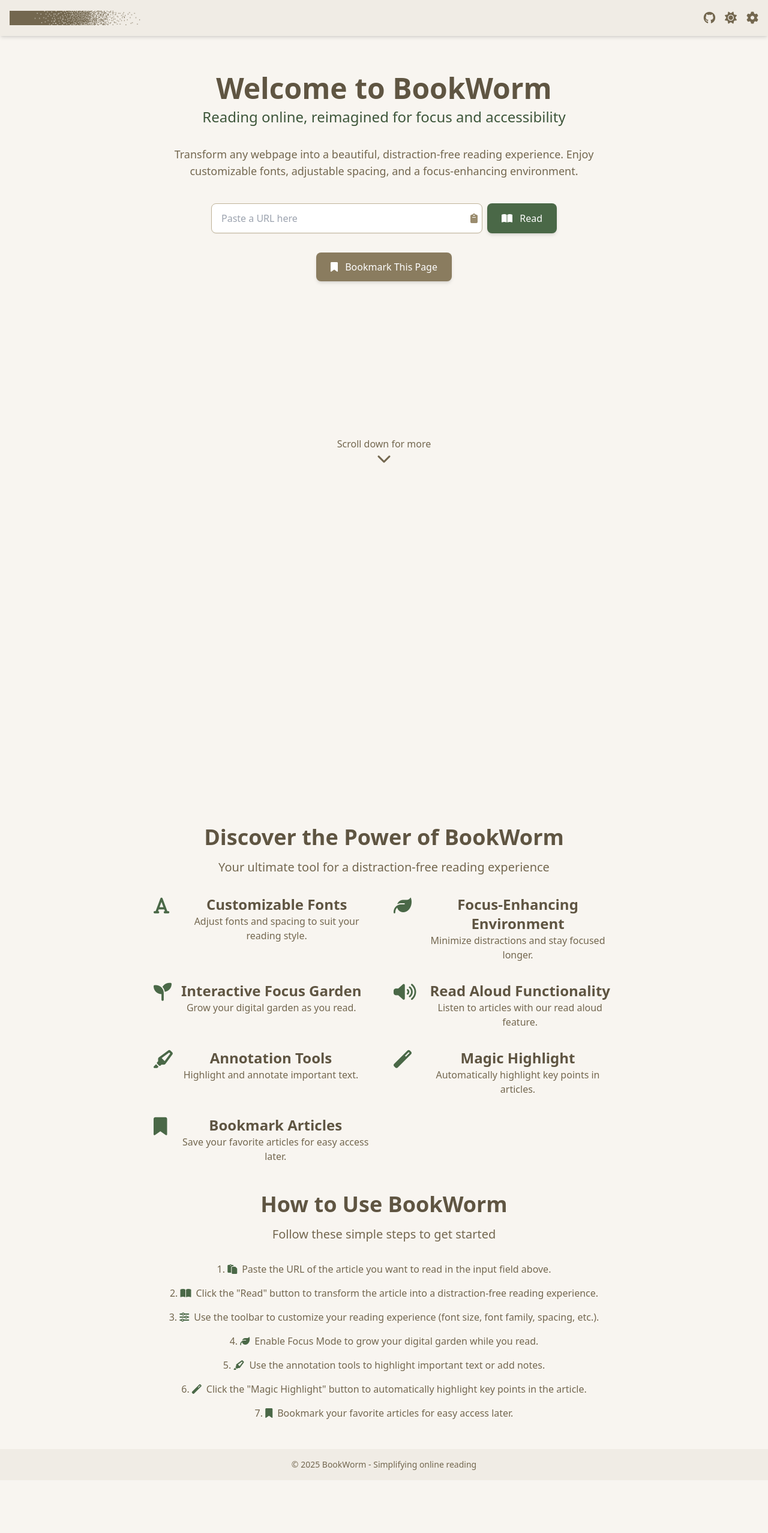
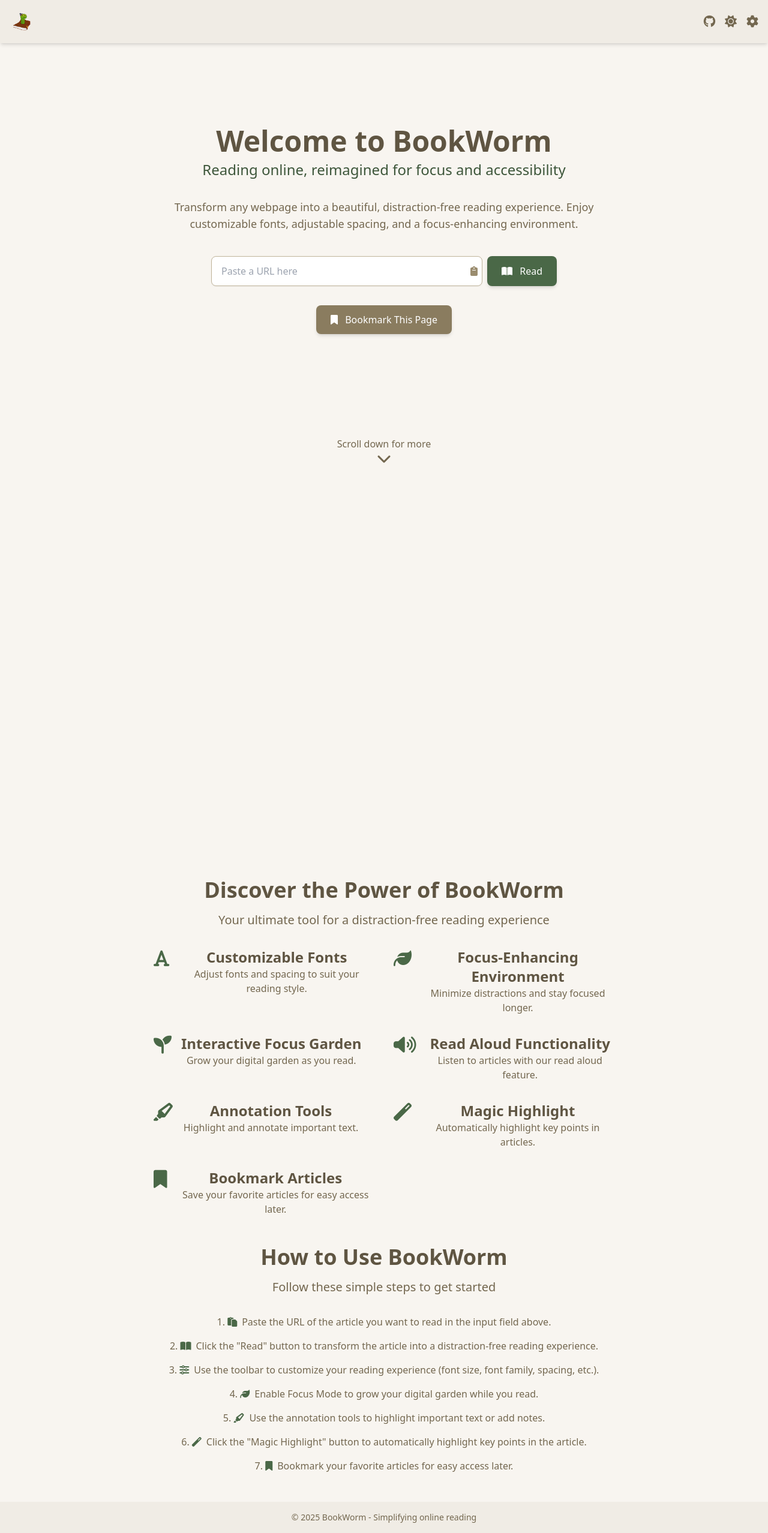
Before and after one commit to SKel1817/BookWorm, a Flask app: page / in a window 1280 px wide. Shown: the whole page at 60% size. Before the commit the page ends 2451 px from the top, so only its background shows below. Run offline with Flask 3, Linux system fonts and the light colour scheme.

Commit message:
icons into application

```diff
--- a/app/templates/base.html
+++ b/app/templates/base.html
@@ -6,7 +6,7 @@
     <title>{% block title %}BookWorm{% endblock %}</title>
 
     <!-- Favicon -->
-    <link rel="icon" href="{{ url_for('static', filename='favicon.ico') }}" type="image/x-icon">
+    <link rel="icon" href="{{ url_for('static', filename='../static/images/Logo.ico') }}" type="image/x-icon">
 
     <!-- Shadcn styles (mimicking Shadcn look with Tailwind) -->
     <script src="{{ url_for('static', filename='js/tailwind.js') }}"></script>
@@ -107,6 +107,9 @@
         90% { transform: translate(1px, 2px) rotate(0deg); }
         100% { transform: translate(1px, -2px) rotate(-1deg); }
     }
+    main {
+    margin-top: 88px; /* or however tall your navbar is */
+    }
     </style>
 
     {% block head %}{% endblock %}
@@ -119,7 +122,7 @@
                 <!-- Left side - Logo and article info -->
                 <div class="flex items-center space-x-4">
                     <a href="/" class="flex items-center text-xl font-bold text-primary-700 dark:text-primary-300">
-                        <img src="{{ url_for('static', filename='images/banner.png') }}" alt="BookWorm Logo" class="m-0" style="object-fit: fill; height: 24px;">
+                        <img src="{{ url_for('static', filename='images/Logo.png') }}" alt="BookWorm Logo" class="m-0" style="height: 40px; max-height: 100%;">
                     </a>
 
                     <!-- Title and original source - only shown on reader page -->
```
Also changed, not shown: app/static/images/Logo.ico (added), app/static/images/Logo.png (added).
